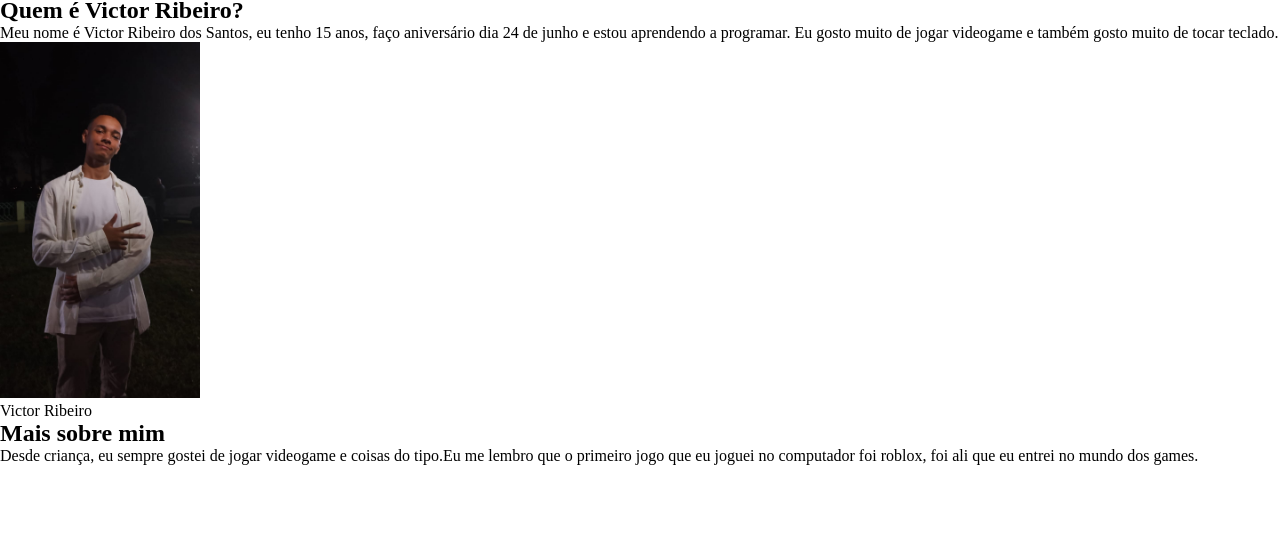
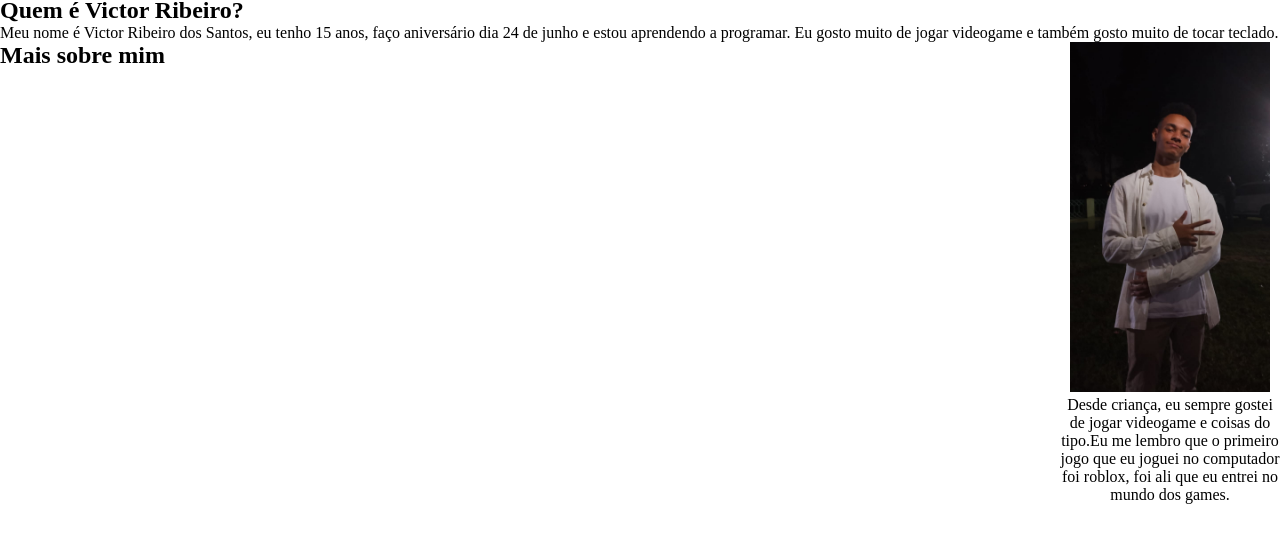
Before and after one commit to lucasfemar/programacao_exercicios, a plain HTML site: page victorR/index.html in a window 1280 px wide. Shown: the part 67-610 px from the top of the page. Drawn offline with Linux system fonts and the light colour scheme.

Commit message:
atualização site

```diff
--- a/victorR/index.html
+++ b/victorR/index.html
@@ -4,7 +4,7 @@
 <head>
     <meta charset="UTF-8" />
     <meta name="viewport" content="width=device-width, initial-scale=1.0" />
-    <link rel="stylesheet" href="styles.css"/>
+    <link rel="stylesheet" href="styles.css" />
     <title>Tudo sobre Victor Ribeiro</title>
 </head>
 
@@ -23,17 +23,17 @@
             dia 24 de junho e estou aprendendo a programar. Eu gosto muito de jogar
             videogame e também gosto muito de tocar teclado.
         </p>
-        <figure>
-            <img src="foto.minha.jpeg" width="200" heigh="300" />
-            <figcaption>Victor Ribeiro</figcaption>
+        <figure class="div-figure">
+            <img src="foto.minha.jpeg" class="imagem-principal"/>
+            <figcaption>
+                Desde criança, eu sempre gostei de jogar videogame e coisas do tipo.Eu
+                me lembro que o primeiro jogo que eu joguei no computador foi roblox,
+                foi ali que eu entrei no mundo dos games.
+            </figcaption>
         </figure>
 
         <h2>Mais sobre mim</h2>
-        <p>
-            Desde criança, eu sempre gostei de jogar videogame e coisas do tipo.Eu
-            me lembro que o primeiro jogo que eu joguei no computador foi roblox,
-            foi ali que eu entrei no mundo dos games.
-        </p>
+
     </div>
 </body>
 
--- a/victorR/styles.css
+++ b/victorR/styles.css
@@ -1,9 +1,18 @@
-*{
+* {
     margin: 0;
     padding: 0;
 }
 
-header{
-    background-color: ;
-    flex-direction: ;
+
+.div-figure {
+    float: right;
+    text-align: center;
+    width: 220px;
 }
+
+.imagem-principal {
+    width: 200px;
+    height: 350px;
+    text-align: center;
+
+}
```
